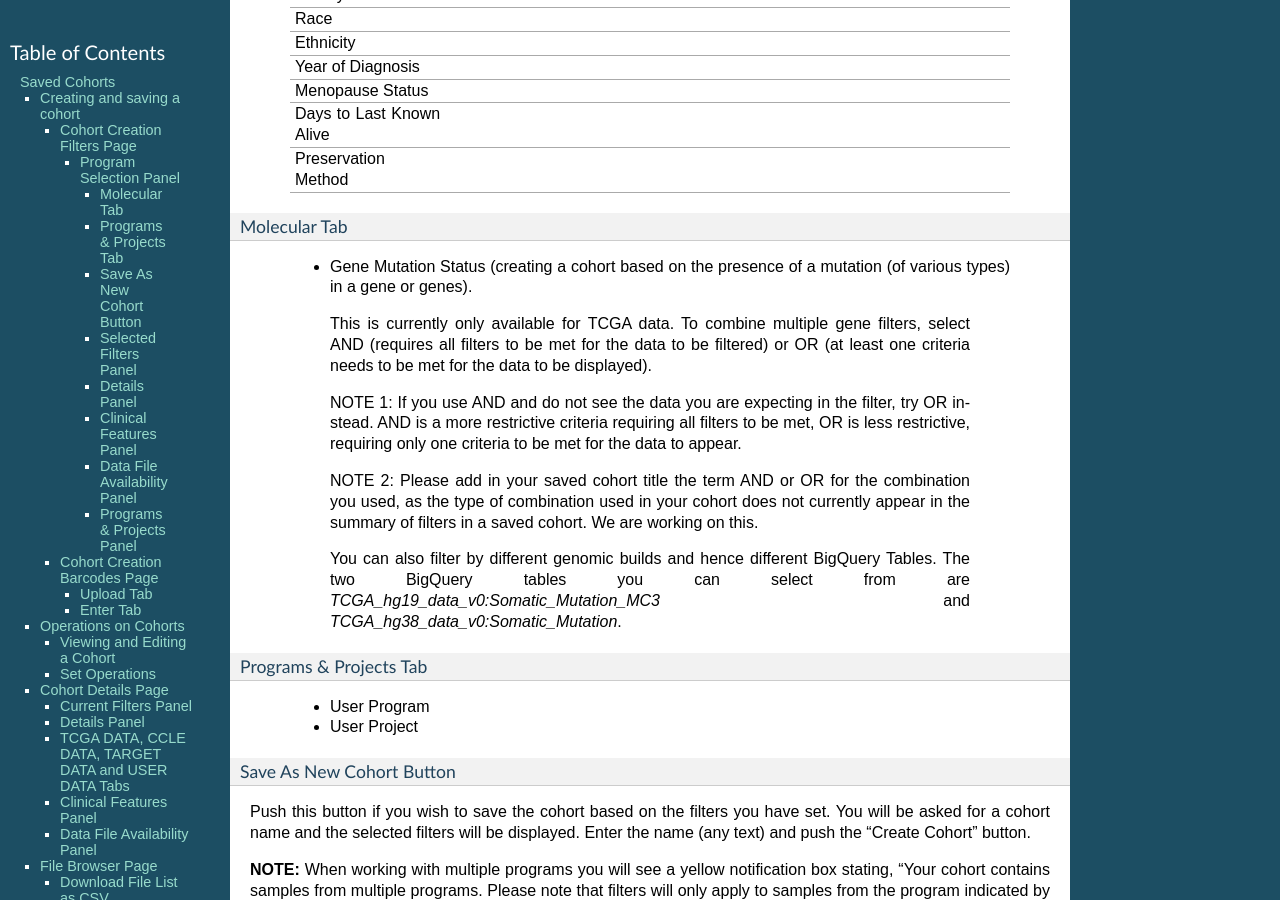
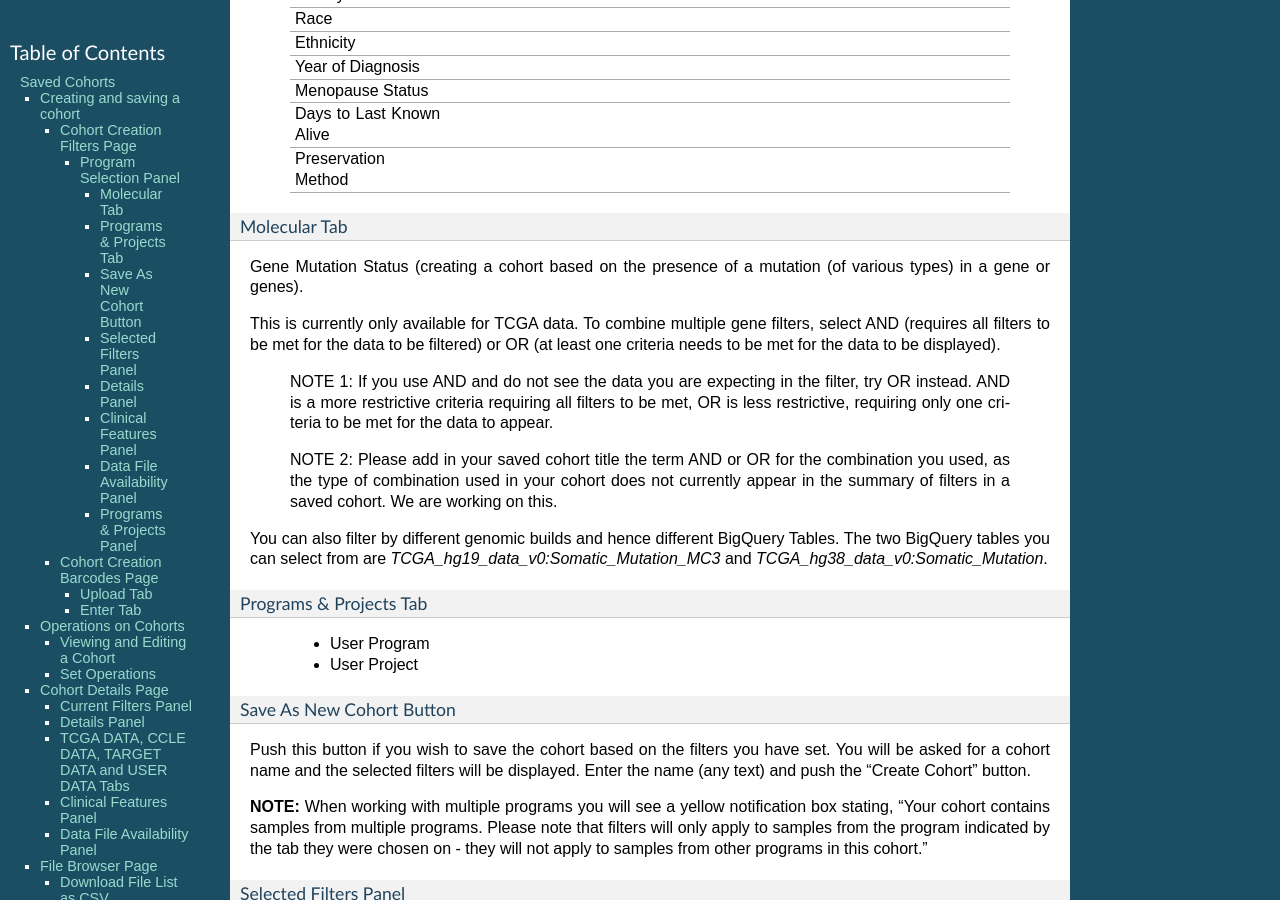
Before and after one commit to isb-cgc/readthedocs, a Sphinx documentation site: the page built from docs/source/sections/webapp/Saved-Cohorts.rst, in a window 1280 px wide and 900 px high, scrolled down 1854 px. Built offline with Sphinx 7.4.7, drawn with Linux system fonts in a browser that asks for light colours; pages that are not in the unit, such as notebooks, are missing from menus.

Commit message:
fixed format molecular tab

```diff
--- a/docs/source/sections/webapp/Saved-Cohorts.rst
+++ b/docs/source/sections/webapp/Saved-Cohorts.rst
@@ -99,17 +99,16 @@
 
 Molecular Tab
 ^^^^^^^^^^^^^
-    * Gene Mutation Status (creating a cohort based on the presence of a mutation (of various types) in a gene or genes).
+Gene Mutation Status (creating a cohort based on the presence of a mutation (of various types) in a gene or genes).
 
-    ..
+This is currently only available for TCGA data.  To combine multiple gene filters, select AND (requires all filters to be met for the data to be filtered) or OR (at least one criteria needs to be met for the data to be displayed).
 
-          This is currently only available for TCGA data.  To combine multiple gene filters, select AND (requires all filters to be met for the data to be filtered) or OR (at least one criteria needs to be met for the data to be displayed).
+ NOTE 1: If you use AND and do not see the data you are expecting in the filter, try OR instead.  AND is a more restrictive criteria requiring all filters to be met, OR is less restrictive, requiring only one criteria to be met for the data to appear.
 
-          NOTE 1: If you use AND and do not see the data you are expecting in the filter, try OR instead.  AND is a more restrictive criteria requiring all filters to be met, OR is less restrictive, requiring only one criteria to be met for the data to appear.
+ NOTE 2: Please add in your saved cohort title the term AND or OR for the combination you used, as the type of combination used in your cohort does not currently appear in the summary of filters in a saved cohort.  We are working on this.
 
-          NOTE 2: Please add in your saved cohort title the term AND or OR for the combination you used, as the type of combination used in your cohort does not currently appear in the summary of filters in a saved cohort.  We are working on this.
+You can also filter by different genomic builds and hence different BigQuery Tables.  The two BigQuery tables you can select from are *TCGA_hg19_data_v0:Somatic_Mutation_MC3* and *TCGA_hg38_data_v0:Somatic_Mutation*.
 
-          You can also filter by different genomic builds and hence different BigQuery Tables.  The two BigQuery tables you can select from are *TCGA_hg19_data_v0:Somatic_Mutation_MC3* and *TCGA_hg38_data_v0:Somatic_Mutation*.
 
 Programs & Projects Tab
 ^^^^^^^^^^^^^^^^^^^^^^^^
```
